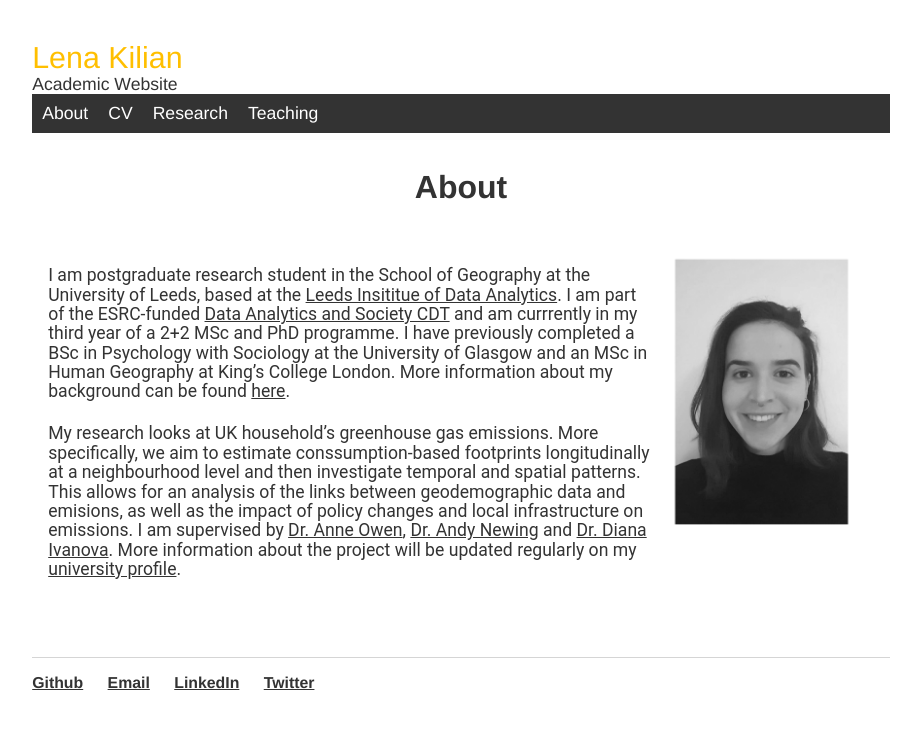
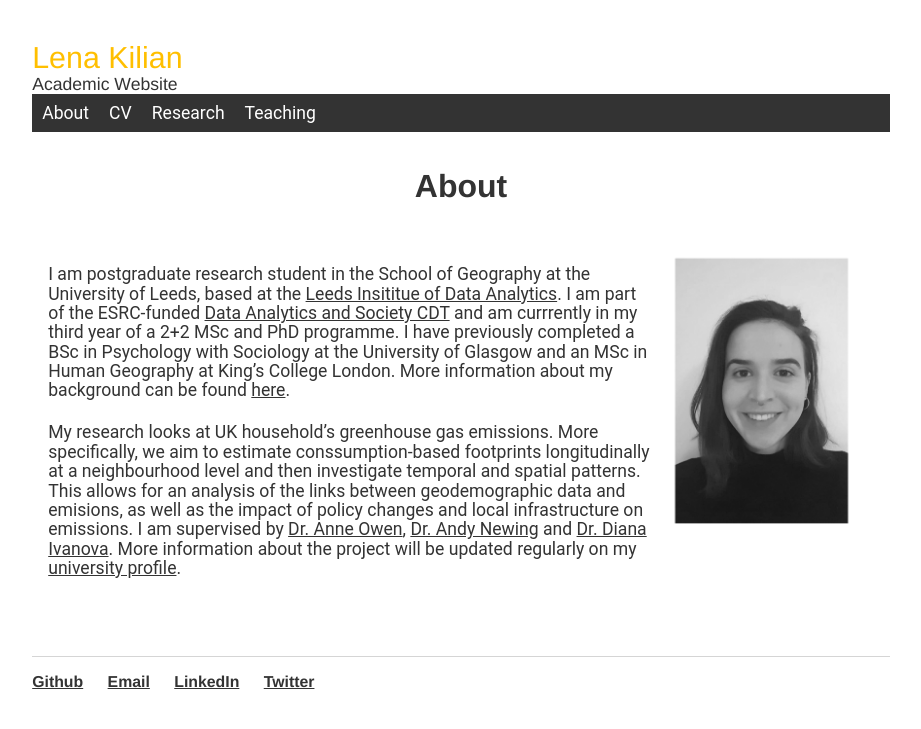
Before and after one commit to lena-kilian/lena-kilian.github.io, a Jekyll site: the page built from index.md, in a window 1280 px wide. Shown: the top 729 px of the page, without its empty margins (179-1100 px from the left). Built offline with Jekyll 4.4.1, drawn with Linux system fonts in a browser that asks for light colours; our own code applies the rules of GitHub Pages for plain Markdown files.

Commit message:
Update main.css

```diff
--- a/css/main.css
+++ b/css/main.css
@@ -14,7 +14,7 @@ title {
 .navbar {
   overflow: hidden;
   background-color: #333;
-  font-family:'Helvetica';
+  font-family:'Roboto';
   color: #ffffff;
 }
 
```
